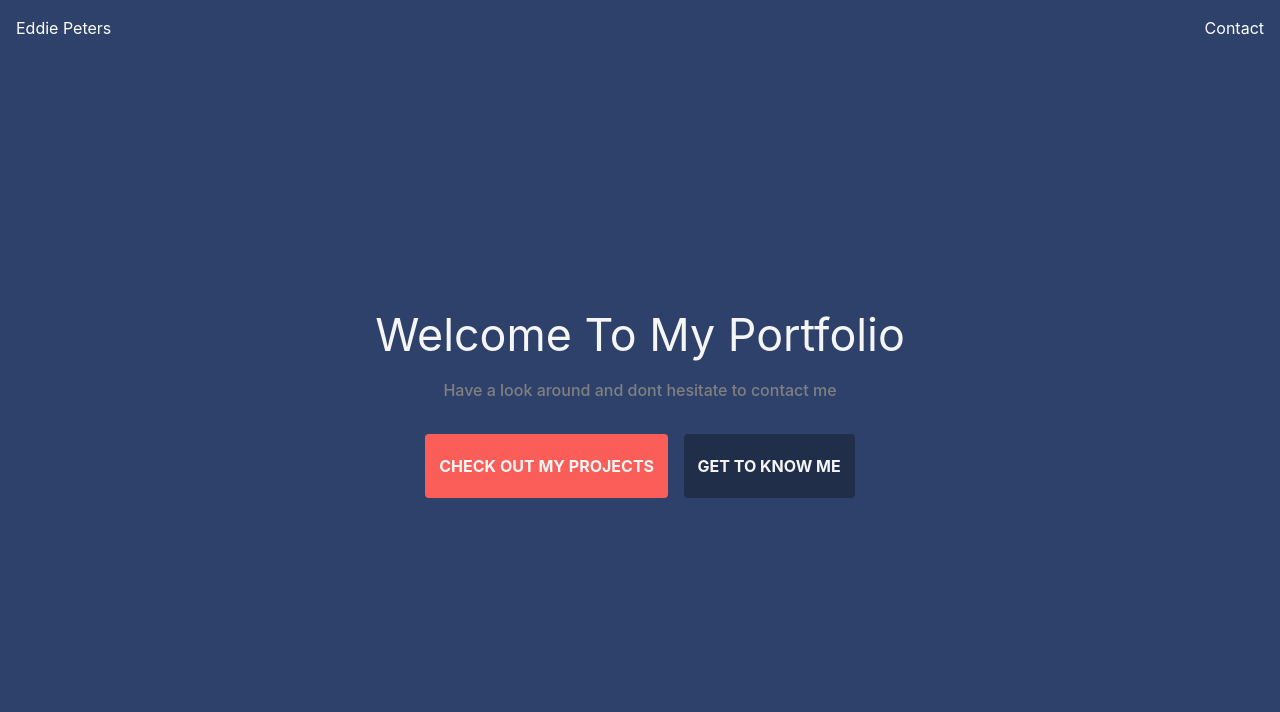
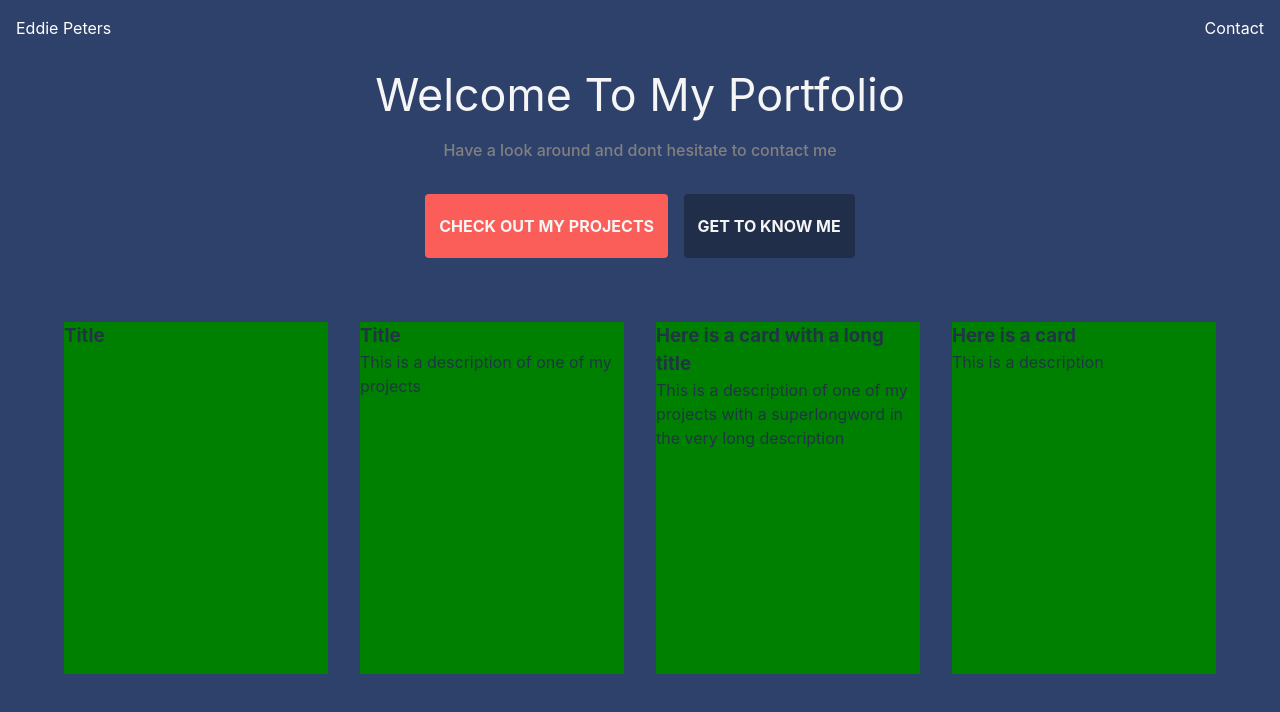
Before and after one commit to eddiepeters00/portfolio, a React (Vite) app: page / in a window 1280 px wide. Shown: the top 712 px of the page. Built offline with nearby package versions, Linux system fonts and the light colour scheme.

Commit message:
Created a Card-component and changed folder-structure. Created a Projects-comonent to keep all the cards in

```diff
--- a/src/App.tsx
+++ b/src/App.tsx
@@ -1,12 +1,14 @@
 import './App.css';
-import Header from './components/Header/Header';
-import Intro from './components/Intro/Intro';
+import Header from './sections/Header/Header';
+import Hero from './sections/Hero/Hero';
+import Projects from './sections/Projects/Projects';
 
 function App() {
   return (
     <>
       <Header />
-      <Intro />
+      <Hero />
+      <Projects />
     </>
   );
 }
--- /dev/null
+++ b/src/components/Card/Card.tsx
@@ -0,0 +1,37 @@
+import styled from '@emotion/styled';
+import React from 'react';
+
+const CardGrid = styled.div({
+  display: 'grid',
+  gridTemplateColumns: 'repeat( auto-fill, minmax(250px, 1fr) )',
+  gap: '2rem',
+  margin: '4rem',
+});
+
+const StyledCard = styled.div({
+  backgroundColor: 'green',
+  aspectRatio: '3/4',
+});
+
+const StyledTitle = styled.h3({});
+
+const StyledDescription = styled.p({});
+
+type CardProps = {
+  url?: string;
+  children: React.ReactNode;
+};
+
+const Card: React.FC<CardProps> & {
+  Title: typeof StyledTitle;
+  Description: typeof StyledDescription;
+  Grid: typeof CardGrid;
+} = ({ children, ...CardProps }) => {
+  return <StyledCard {...CardProps}>{children}</StyledCard>;
+};
+
+Card.Grid = CardGrid;
+Card.Title = StyledTitle;
+Card.Description = StyledDescription;
+
+export default Card;
--- a/src/components/Intro/Intro.tsx
+++ b/src/sections/Hero/Hero.tsx
@@ -1,8 +1,8 @@
 import styled from '@emotion/styled';
 import { useSpring, animated, config } from 'react-spring';
-import Button from '../Button/Button';
+import Button from '../../components/Button/Button';
 
-const IntroContainer = animated(
+const HeroContainer = animated(
   styled.section({
     textAlign: 'center',
     cursor: 'default',
@@ -12,14 +12,14 @@ const IntroContainer = animated(
     width: '100dvw',
   })
 );
-const IntroTitle = styled.h2({
+const HeroTitle = styled.h2({
   textTransform: 'capitalize',
   fontSize: '2.8rem',
   fontWeight: '400',
   color: 'whitesmoke',
 });
 
-const IntroText = styled.p({
+const HeroText = styled.p({
   color: 'gray',
   fontWeight: '500',
   marginTop: '.5rem',
@@ -33,7 +33,7 @@ const ButtonContainer = animated(
     marginTop: '2rem',
   })
 );
-function Intro() {
+function Hero() {
   const introAnimation = useSpring({
     opacity: 1,
     translateY: 0,
@@ -42,9 +42,9 @@ function Intro() {
   });
 
   return (
-    <IntroContainer style={introAnimation}>
-      <IntroTitle>Welcome to my portfolio</IntroTitle>
-      <IntroText>Have a look around and dont hesitate to contact me</IntroText>
+    <HeroContainer style={introAnimation}>
+      <HeroTitle>Welcome to my portfolio</HeroTitle>
+      <HeroText>Have a look around and dont hesitate to contact me</HeroText>
       <ButtonContainer style={introAnimation}>
         <Button
           variant="primary"
@@ -63,8 +63,8 @@ function Intro() {
           Get to know me
         </Button>
       </ButtonContainer>
-    </IntroContainer>
+    </HeroContainer>
   );
 }
 
-export default Intro;
+export default Hero;
--- /dev/null
+++ b/src/sections/Projects/Projects.tsx
@@ -0,0 +1,32 @@
+import Card from '../../components/Card/Card';
+
+function Projects() {
+  return (
+    <Card.Grid>
+      <Card>
+        <Card.Title>Title</Card.Title>
+      </Card>
+      <Card>
+        <Card.Title>Title</Card.Title>
+        <Card.Description>
+          This is a description of one of my projects
+        </Card.Description>
+      </Card>
+
+      <Card url="">
+        <Card.Title>Here is a card with a long title</Card.Title>
+        <Card.Description>
+          This is a description of one of my projects with a superlongword in
+          the very long description
+        </Card.Description>
+      </Card>
+
+      <Card url="">
+        <Card.Title>Here is a card</Card.Title>
+        <Card.Description>This is a description</Card.Description>
+      </Card>
+    </Card.Grid>
+  );
+}
+
+export default Projects;
```
Also changed, not shown: src/sections/Header/Header.tsx (renamed from src/components/Header/Header.tsx).
